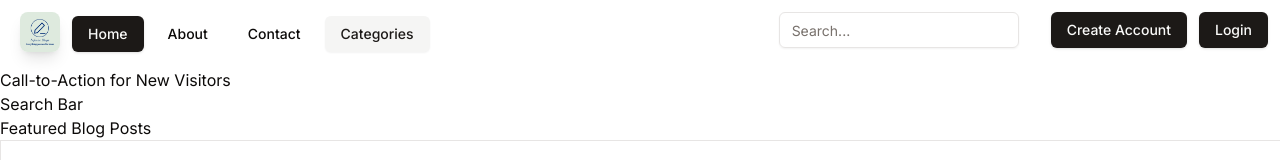
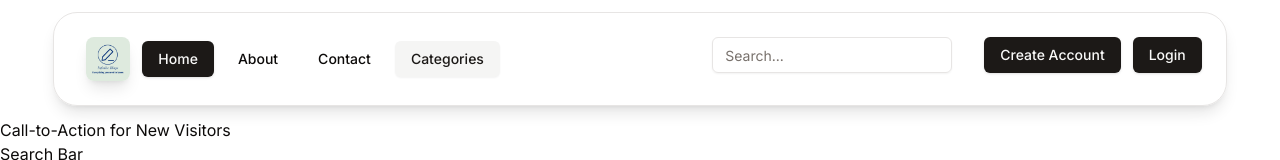
Before and after one commit to tymnec/infinite-blogs, a Next.js app: page / in a window 1280 px wide. Shown: the top 160 px of the page. Built offline with nearby package versions, Linux system fonts and the light colour scheme.

Commit message:
navigation enhancement

```diff
--- a/src/components/navigation-bar.tsx
+++ b/src/components/navigation-bar.tsx
@@ -27,10 +27,10 @@ import { auth } from "@/app/firebase";
 
 const NavigationBar = () => {
   return (
-    <div className="flex w-full p-3">
+    <div className="flex w-11/12 p-6 border my-3 mx-auto rounded-3xl shadow-lg">
       {/* Logo */}
       <div className="font-serif">
-        <div className="w-10 mx-2">
+        <div className="w-11 mx-2">
           <Image
             src={logo}
             alt="InfiniteBlogs logo"
```
